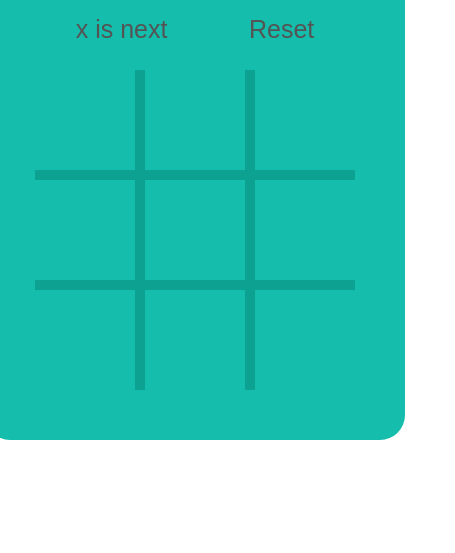
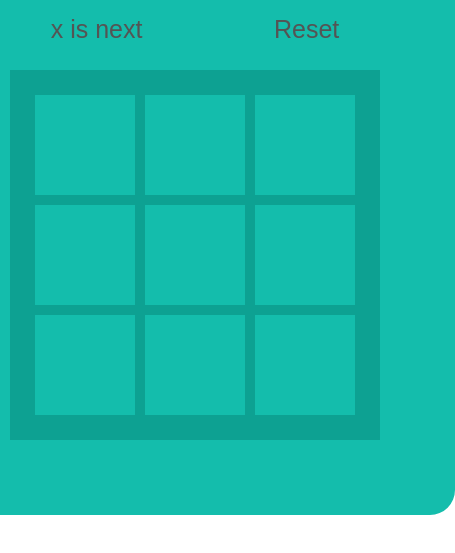
Before and after one commit to Flow-matic/Tic-Tac-Toe, a plain HTML site: page index.html in a window 390 px wide. Shown: the part 147-700 px from the top of the page, 455 px wide, since content can reach past the window. Drawn offline with Linux system fonts and the light colour scheme.

Commit message:
Add game grid margin padding height width

```diff
--- a/assets/css/style.css
+++ b/assets/css/style.css
@@ -91,10 +91,20 @@ body {
         margin-top: 25px;
         grid-gap: 10px;
     }
-
     .game-cell {
         height: 150px;
         width: 150px;
+    }
+
+    .x::after {
+        font-size: 150px;
+    }
+    }
+
+@media only screen and (max-width: 540px) {
+    .game-grid {
+        margin: 25px;
+        padding: 25px;
     }
 
     .game-cell {
```
